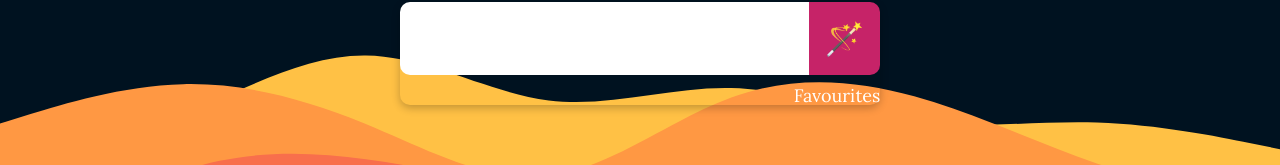
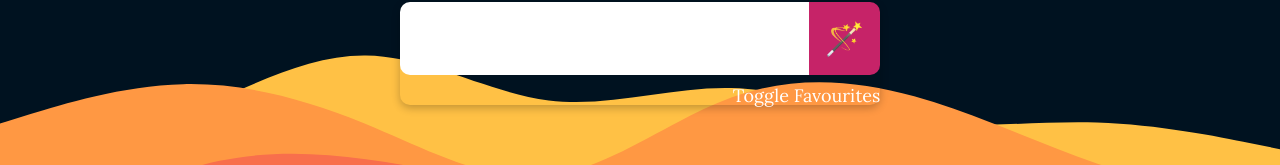
Before and after one commit to kimly888/Kanjify, a React (Create React App) app in the folder client/: page / in a window 1280 px wide. Shown: the part 387-552 px from the top of the page. Built offline with nearby package versions, Linux system fonts and the light colour scheme.

Commit message:
Feat: Change text content of favourites link to toggle

```diff
--- a/client/src/components/Name.jsx
+++ b/client/src/components/Name.jsx
@@ -71,7 +71,7 @@ const Name = ({
       </button>
       {/* placeholder for favourites */}
       <p className="favourites" onClick={handleFavourites}>
-        Favourites
+        Toggle Favourites
       </p>
     </form>
   );
```
